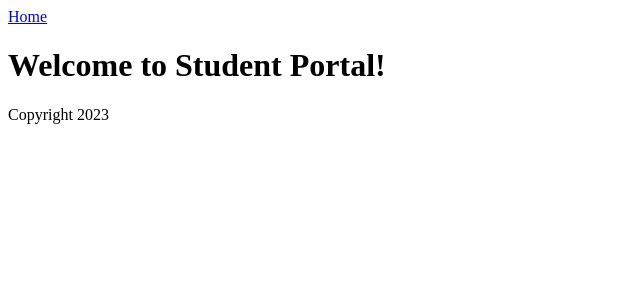
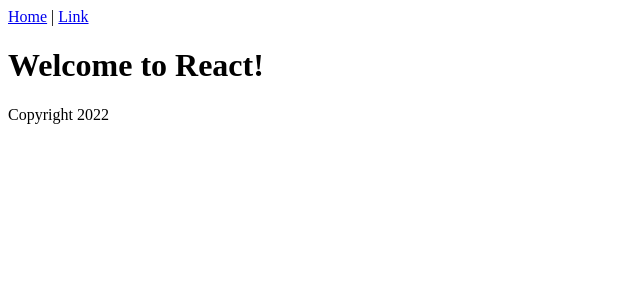
Before and after one commit to JRisJunior/student-portal-frontend, a React (Vite) app: page / in a window 1280 px wide. Shown: the top 300 px of the page, without its empty margins (0-640 px from the left). Built offline with nearby package versions, Linux system fonts and the light colour scheme.

Commit message:
fix merge errors

```diff
--- a/src/Content.jsx
+++ b/src/Content.jsx
@@ -1,7 +1,7 @@
 export function Content() {
   return (
     <div>
-      <h1>Welcome to Student Portal!</h1>
+      <h1>Welcome to React!</h1>
     </div>
   );
 }
--- a/src/Footer.jsx
+++ b/src/Footer.jsx
@@ -1,7 +1,7 @@
 export function Footer() {
   return (
     <footer>
-      <p>Copyright 2023</p>
+      <p>Copyright 2022</p>
     </footer>
   );
 }
--- a/src/Header.jsx
+++ b/src/Header.jsx
@@ -2,7 +2,7 @@
   return (
     <header>
       <nav>
-        <a href="#">Home</a>
+        <a href="#">Home</a> | <a href="#">Link</a>
       </nav>
     </header>
   );
```
Also changed, not shown: Content.jsx (deleted, +0 -7 lines), Footer.jsx (deleted, +0 -7 lines), Header.jsx (deleted, +0 -9 lines).
